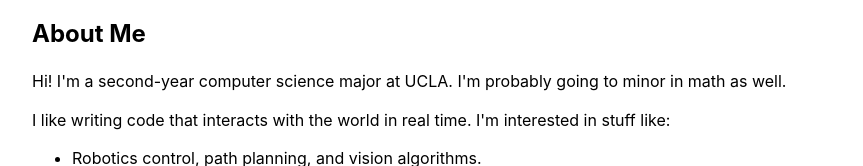
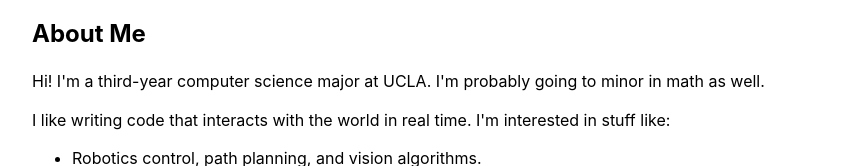
Before and after one commit to tkanarsky/tkanarsky.github.io, a plain HTML site: page index.html in a window 1280 px wide. Shown: the part 164-330 px from the top of the page, without its empty margins (208-1071 px from the left). Drawn offline with Linux system fonts and the light colour scheme.

Commit message:
Update year of study from second to third

```diff
--- a/index.html
+++ b/index.html
@@ -19,7 +19,7 @@
         <hr>
         <section id='aboutme'>
             <h2>About Me</h2>
-            <p>Hi! I'm a second-year computer science major at UCLA. I'm probably going to minor in math as well.</p>
+            <p>Hi! I'm a third-year computer science major at UCLA. I'm probably going to minor in math as well.</p>
             <p>I like writing code that interacts with the world in real time. I'm interested in stuff like:
                 <ul>
                     <li>Robotics control, path planning, and vision algorithms.</li>
```
